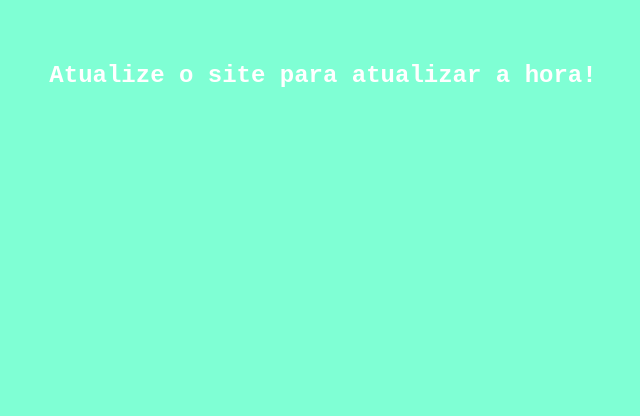
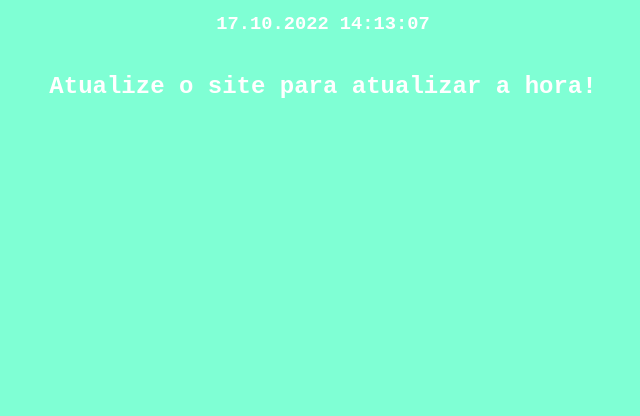
Before and after one commit to LeonLima1/Rel-gio, a plain HTML site: page index.html in a window 1280 px wide. Shown: the part 384-800 px from the top of the page, without its empty margins (317-957 px from the left). Drawn offline with nearby package versions, Linux system fonts and the light colour scheme; the site is published under a folder, as on GitHub Pages, so addresses that start at the root find nothing.

Commit message:
Update index.html

```diff
--- a/index.html
+++ b/index.html
@@ -47,7 +47,7 @@
 
 
 
-    <script src="/java.js"></script>
+    <script src="java.js"></script>
 </body>
 
 </html>
```
